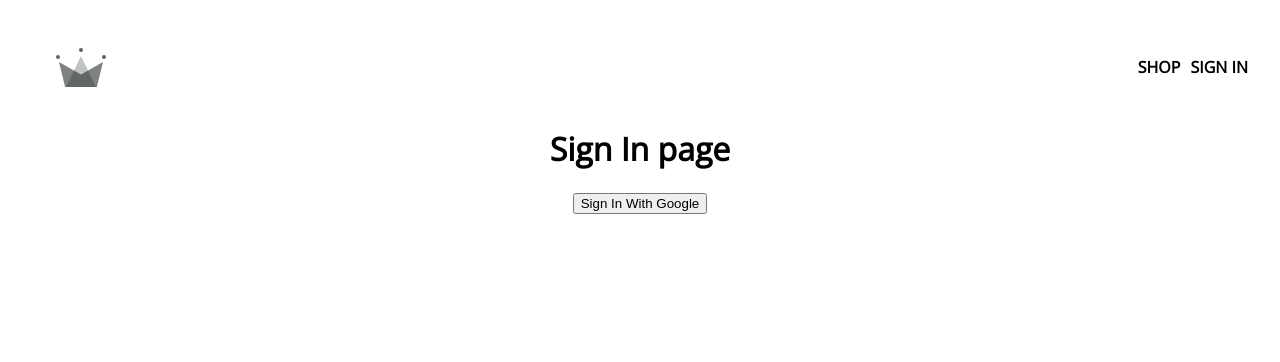
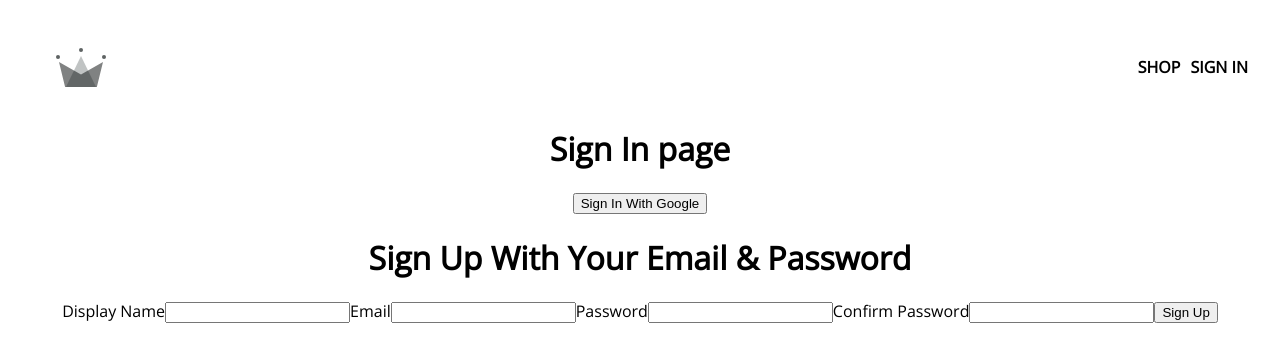
Before and after one commit to JASIMBD007/my-clothing-store, a React (Vite) app: page /signIn in a window 1280 px wide. Shown: the top 362 px of the page. Built offline with nearby package versions, Linux system fonts and the light colour scheme; a web font is replaced by a local one.

Commit message:
firebase auth added and some issues fixed

```diff
--- a/src/App.jsx
+++ b/src/App.jsx
@@ -12,7 +12,7 @@
         <Route path='/' element={<Navbar />}>
           <Route index element={<Home />} />
           <Route path='shop' element={<Shop />} />
-          <Route path='signin' element={<SignIn />} />
+          <Route path='signIn' element={<SignIn />} />
         </Route>
       </Routes>
     </>
--- a/src/Utility/Firebase/firebase.init.js
+++ b/src/Utility/Firebase/firebase.init.js
@@ -1,5 +1,12 @@
 import { initializeApp } from "firebase/app";
-import { getAuth, signInWithRedirect, signInWithPopup, signInWithEmailAndPassword, signOut, GoogleAuthProvider } from 'firebase/auth';
+import {
+    getAuth,
+    signInWithPopup,
+    signInWithEmailAndPassword,
+    signOut,
+    GoogleAuthProvider,
+    createUserWithEmailAndPassword
+} from 'firebase/auth';
 import { getFirestore, doc, getDoc, setDoc } from 'firebase/firestore';
 
 
@@ -21,11 +28,12 @@
 });
 
 export const auth = getAuth();
+
 export const signInWithGooglePopup = () => signInWithPopup(auth, provider);
 
 export const db = getFirestore();
 
-export const createUserDocumentFromAuth = async (userAuth) => {
+export const createUserDocumentFromAuth = async (userAuth, additionalInformation = {}) => {
     const userDocRef = doc(db, 'users', userAuth.uid);
     console.log(userDocRef);
 
@@ -41,11 +49,18 @@
             await setDoc(userDocRef, {
                 displayName,
                 email,
-                createdAt
+                createdAt,
+                ...additionalInformation
             });
 
         } catch (error) {
             console.log('error creating the user', error.message);
         }
     }
+    return userDocRef;
 }
+export const createAuthUserWithEmailAndPassword = async (email, password) => {
+    if (!email || !password) return;
+
+    return createUserWithEmailAndPassword(auth, email, password)
+}
--- a/src/components/SignIn/SignIn.jsx
+++ b/src/components/SignIn/SignIn.jsx
@@ -1,15 +1,20 @@
-import React from 'react'
-import { signInWithGooglePopup, createUserDocumentFromAuth } from '../../Utility/Firebase/firebase.init';
+import {
+    signInWithGooglePopup, createUserDocumentFromAuth
+} from '../../Utility/Firebase/firebase.init';
+import SignUp from '../SignUp/SignUp';
 
 const SignIn = () => {
+
     const logGoogleUser = async () => {
         const { user } = await signInWithGooglePopup();
         const userDocRef = await createUserDocumentFromAuth(user);
-    }
+    };
+
     return (
         <div>
             <h1>Sign In page</h1>
             <button onClick={logGoogleUser}>Sign In With Google</button>
+            <SignUp />
         </div>
     )
 }
--- /dev/null
+++ b/src/components/SignUp/SignUp.jsx
@@ -0,0 +1,72 @@
+import React, { useState } from 'react'
+import { createAuthUserWithEmailAndPassword, createUserDocumentFromAuth } from '../../Utility/Firebase/firebase.init';
+
+const defaultFormFields = {
+    displayName: '',
+    email: '',
+    password: '',
+    confirmPassword: ''
+};
+
+const SignUp = () => {
+
+    const [formFields, setFormFields] = useState(defaultFormFields);
+    const { displayName, email, password, confirmPassword } = formFields;
+
+    console.log(formFields);
+
+    const resetFormFields = () => {
+        setFormFields(defaultFormFields);
+    }
+
+    const handleOnSubmit = async (event) => {
+        event.preventDefault();
+
+        if (password !== confirmPassword) {
+            alert("Password do not match");
+            return;
+        }
+
+        try {
+            const { user } = await createAuthUserWithEmailAndPassword(email, password);
+            await createUserDocumentFromAuth(user, { displayName });
+            resetFormFields();
+        } catch (error) {
+            if (error.code === 'auth/email-already-in-use') {
+                alert('Cannot create user,email already in use')
+            }
+            else {
+                console.log('user creation encountered an error', error);
+            }
+        }
+
+    }
+
+    const handleOnChange = (event) => {
+        const { name, value } = event.target;
+
+        setFormFields({ ...formFields, [name]: value })
+    }
+    return (
+        <div>
+            <h1>Sign Up With Your Email & Password</h1>
+            <form onSubmit={handleOnSubmit} >
+                <label>Display Name</label>
+                <input required type="text" onChange={handleOnChange} name='displayName' value={displayName} />
+
+                <label>Email</label>
+                <input required type="email" onChange={handleOnChange} name='email' value={email} />
+
+                <label>Password</label>
+                <input required type="password" onChange={handleOnChange} name='password' value={password} />
+
+                <label>Confirm Password</label>
+                <input required type="password" onChange={handleOnChange} name='confirmPassword' value={confirmPassword} />
+
+                <button type='submit'>Sign Up</button>
+            </form>
+        </div>
+    )
+}
+
+export default SignUp
```
